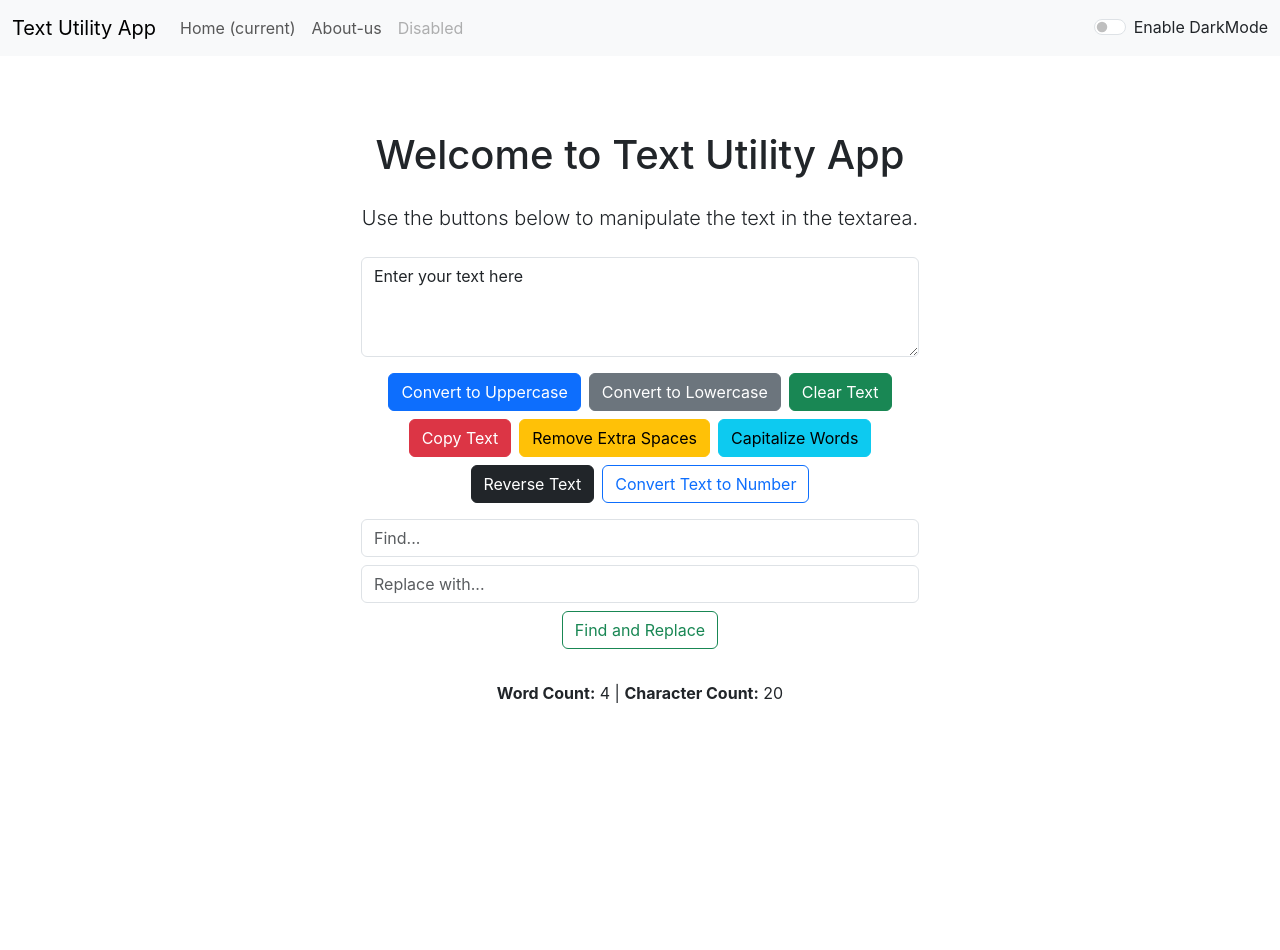
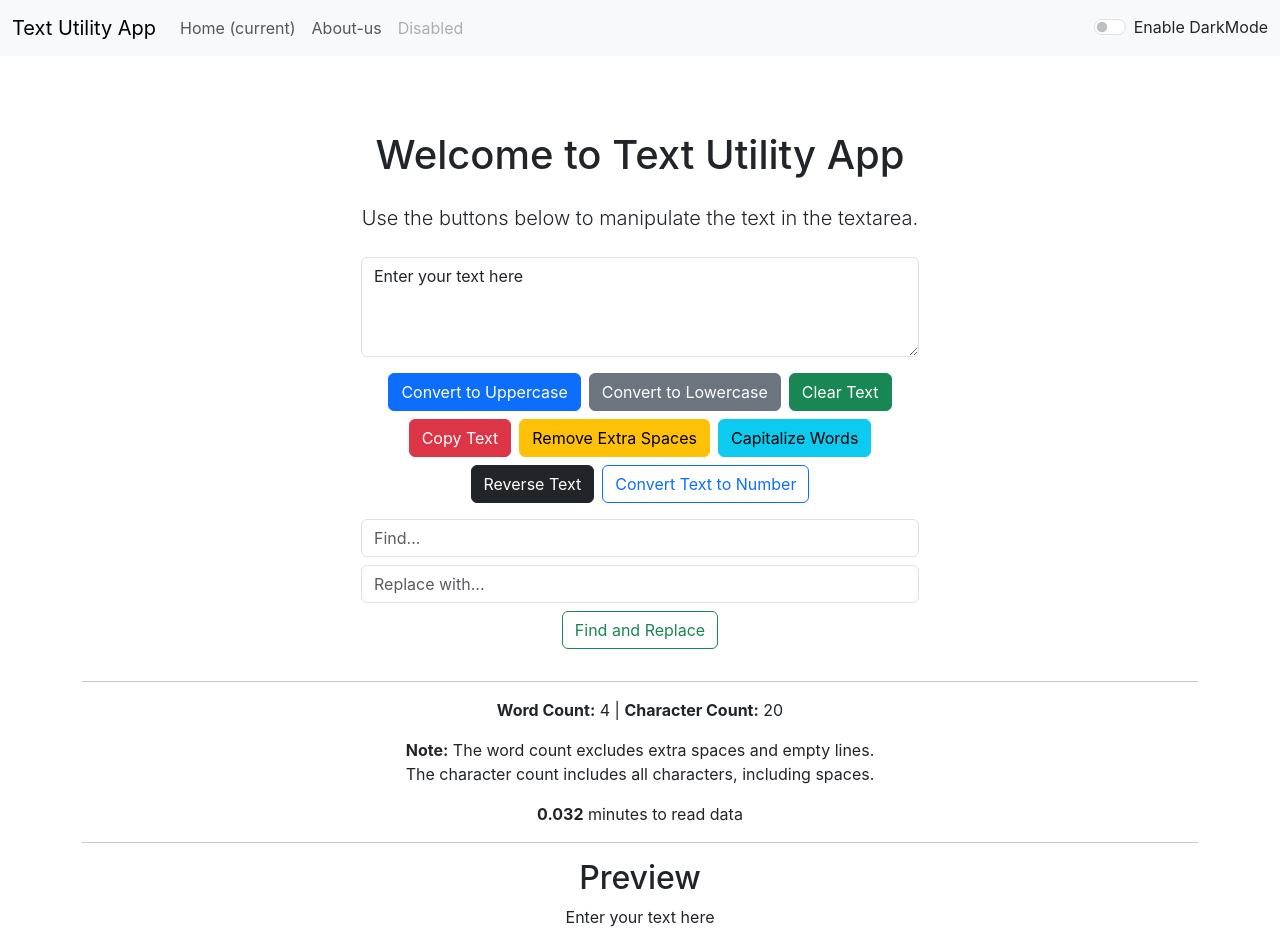
Before and after one commit to Himanshu5204/text-utiles, a React (Create React App) app: page / in a window 1280 px wide. Shown: the top 950 px of the page. Before the commit the page ends 800 px from the top, so only its background shows below. Built offline with nearby package versions, Linux system fonts and the light colour scheme.

Commit message:
textform changes like preview hr etc

```diff
--- a/package.json
+++ b/package.json
@@ -7,12 +7,15 @@
     "@testing-library/jest-dom": "^6.6.3",
     "@testing-library/react": "^16.3.0",
     "@testing-library/user-event": "^13.5.0",
+    "gh-pages": "^6.3.0",
     "react": "^19.1.0",
     "react-dom": "^19.1.0",
     "react-scripts": "5.0.1",
     "web-vitals": "^2.1.4"
   },
   "scripts": {
+    "predeploy": "npm run build",
+    "deploy": "gh-pages -d build",
     "start": "react-scripts start",
     "build": "react-scripts build",
     "test": "react-scripts test",
--- a/src/Components/TextForm.js
+++ b/src/Components/TextForm.js
@@ -203,13 +203,28 @@ export default function TextForm(props) {
             Find and Replace
           </button>
         </div>
-
+        <hr />
         <div className="text-center">
           <p>
             <strong>Word Count:</strong> {wordCount} |{" "}
             <strong>Character Count:</strong> {charCount}
           </p>
         </div>
+        <p className="text-center">
+          <strong>Note:</strong> The word count excludes extra spaces and empty
+          lines.
+          <br />
+          The character count includes all characters, including spaces.
+        </p>
+        <p className="text-center">
+          {" "}
+          <strong>{0.008 * text.split(" ").length}</strong> minutes to read data
+        </p>
+        <hr />
+        <div className="text-center">
+          <h2>Preview</h2>
+          <p>{text.length > 0 ? text : "Nothing to preview !"}</p>
+        </div>
       </div>
     </>
   );
```
Also changed, not shown: 1 other file (tests, documents, lock files or other folders).
